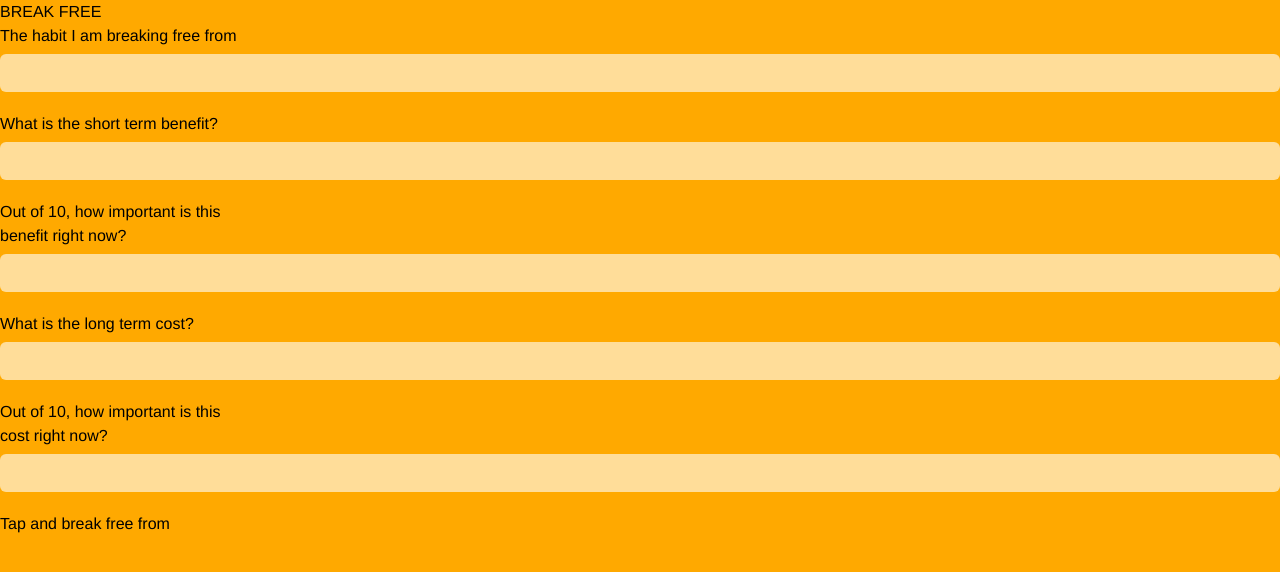
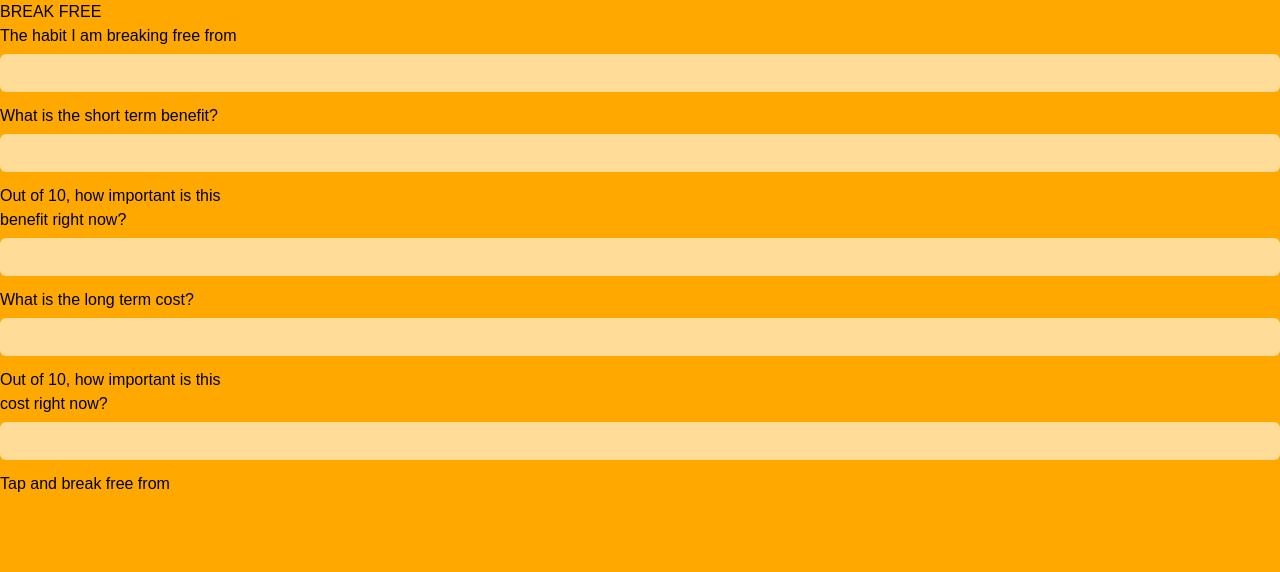
Before and after one commit to Ed-TheVisionMaker/break-free, a React (Vite) app: page / in a window 1280 px wide. Shown: the top 572 px of the page. Built offline with nearby package versions, Linux system fonts and the light colour scheme.

Commit message:
accessiblity styling to user input section

```diff
--- a/src/Components/DataForm/DataForm.jsx
+++ b/src/Components/DataForm/DataForm.jsx
@@ -66,11 +66,14 @@ export default function DataForm() {
   }, []);
 
   return (
-    <div className="w-full h-full flex flex-col items-center justify-center text-center px-6 py-12">
-      <h2 className="text-3xl w-full border-b pb-4 mb-4">BREAK FREE</h2>
-      <form className='w-full text-lg'>
+    <div className="w-full flex flex-col items-center justify-center text-center">
+      <div className="w-full max-w-sm h-full flex flex-col items-center justify-center text-center">
+        <h2 className="text-3xl w-full border-[#ffdd99] border-b pt-12 pb-4">BREAK FREE</h2>
+        <form className='w-full text-lg px-6 pt-4'>
           <div className="flex flex-col items-center justify-center m-3">
-          <p className='w-full bg-[#ffdd99] rounded-md'>The habit I am breaking free from</p>
+            <p className="w-full bg-[#ffdd99] rounded-md">
+              The habit I am breaking free from
+            </p>
             <input onChange={handleHabitInput} value={habitInput} />
           </div>
           <ShortTermBenefitInput
@@ -86,10 +89,12 @@ export default function DataForm() {
             scoreInput={scoreInput}
           />
         </form>
+        <div className='pb-4'>
           <SubmitDataButton handleSubmit={handleSubmit} />
+        </div>
         {showBattery && (
-        <>
-          <div className="m-3 bg-[#ffdd99] text-black text-3xl p-3 rounded-lg">
+          <div className="w-full flex flex-col items-center bg-[#ffdd99] ">
+            <div className="m-3 bg-[#ffa900] text-black text-3xl p-3 rounded-lg">
               {habitInput}
             </div>
             <div className={"flex items-center w-[300px] h-[150px] m-3"}>
@@ -107,10 +112,10 @@ export default function DataForm() {
                   <div className={`text-black`}>{longTermInput}</div>
                 </div>
               </div>
-            <div className={`w-2 h-1/4 border border-white`}></div>
             </div>
-        </>
+          </div>
         )}
+      </div>
     </div>
   );
 }
--- a/src/Components/DisplayResult/DisplayResult.jsx
+++ b/src/Components/DisplayResult/DisplayResult.jsx
@@ -4,7 +4,6 @@ export default function DisplayResult(props) {
 
     return (
         <div className={'flex flex-col items-center w-[150px] h-[300px] border border-white'}>
-            <div className={`w-1/4 h-4 border border-pink-400`} ></div>
             <div className={`w-full h-full`}>
             <div className={`h-${(shortTermCost /(shortTermCost + longTermCost))} w-full border border-green-400`}></div>
             <div className={`w-${(longTermCost /(shortTermCost + longTermCost))}`}></div>
--- a/src/Components/ScoreInput/ScoreInput.jsx
+++ b/src/Components/ScoreInput/ScoreInput.jsx
@@ -5,7 +5,7 @@ export default function ScoreInput(props) {
   const { shortTermBenefit, longTermCost } = scoreInput;
 
   return (
-    <div>
+    <div className='w-full rounded-md'>
       <input
         className='w-1/4 text-center'
         type="number"
--- a/src/Components/SubmitDataButton/SubmitDataButton.jsx
+++ b/src/Components/SubmitDataButton/SubmitDataButton.jsx
@@ -1,7 +1,7 @@
 export default function SubmitDataButton(props) {
     return (
         <div>
-            <button className="p-2 rounded-lg border-[3px] border-[#553800] hover:bg-slate-600" onClick={(e) => props.handleSubmit(e)}>Tap and break free from</button>
+            <button className="p-2 rounded-lg border-[3px] border-[#553800] hover:bg-[#ffdd99]" onClick={(e) => props.handleSubmit(e)}>Tap and break free from</button>
         </div>
     )
 }
--- a/src/global.css
+++ b/src/global.css
@@ -3,7 +3,7 @@
 @tailwind utilities;
 
 :root {
-  font-family: 'Helvetica Neue', Arial;
+  font-family: Arial;
   line-height: 1.5;
   font-weight: 400;
 
@@ -31,13 +31,18 @@ input {
   padding: 4px 10px;
   border-radius: 6px;
   margin-top: 6px;
-  margin-bottom: 20px;
+  margin-bottom: 12px;
   width: 100%;
 }
 
 input:focus-visible {
   outline: 3px solid #0056ff;
   border: 3px solid transparent
+}
+
+button:hover {
+  background-color: #ffdd99;
+
 }
 
 /* Chrome, Safari, Edge, Opera */
@@ -49,5 +54,5 @@ input::-webkit-inner-spin-button {
 
 /* Firefox */
 input[type=number] {
-  -moz-appearance: textfield;
+  appearance: textfield;
 }
```
Lines whose indentation alone changed are shown as unchanged.
